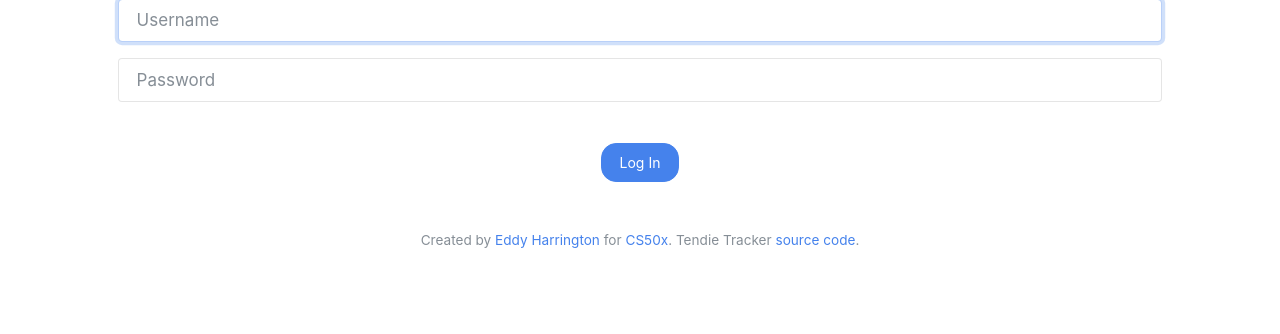
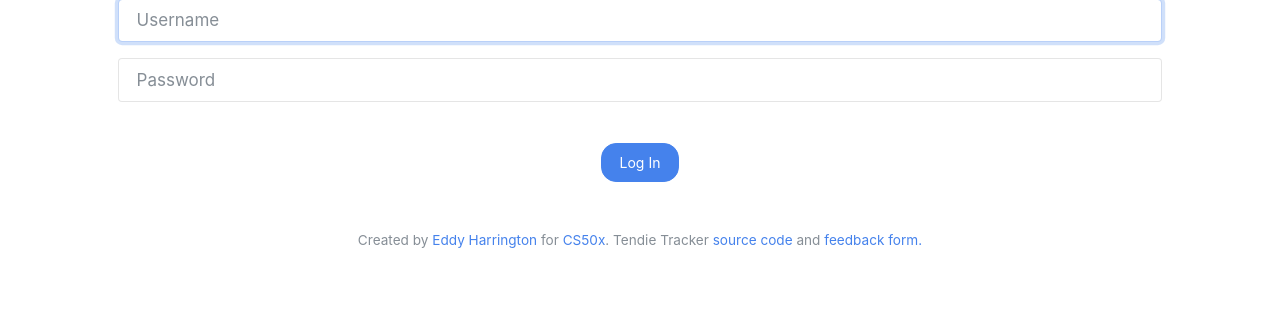
Before and after one commit to eddyharrington/Tendie-Tracker, a Flask app: page /login in a window 1280 px wide. Shown: the part 347-681 px from the top of the page. Run offline with Flask 2, Linux system fonts and the light colour scheme; some libraries are stand-ins or nearby versions.

Commit message:
added feedback form link to footer

```diff
--- a/templates/layout.html
+++ b/templates/layout.html
@@ -78,7 +78,7 @@
     <footer class="small text-center text-muted">
         Created by <a href="https://twitter.com/eddy_harrington" target="_blank">Eddy Harrington</a> for <a
             href="https://cs50.harvard.edu/x/2020/" target="_blank">CS50x</a>. Tendie Tracker <a
-            href="https://github.com/eddyharrington/Tendie-Tracker" target="_blank">source code</a>.
+            href="https://github.com/eddyharrington/Tendie-Tracker" target="_blank">source code</a> and <a href="https://forms.office.com/Pages/ResponsePage.aspx?id=DQSIkWdsW0yxEjajBLZtrQAAAAAAAAAAAAO__SygHzFUNkdPTjJKVTJWNzk3RTNTQ0xQVElFV0FWSi4u" target="_blank">feedback form.</a>
     </footer>
 
 </body>
```
